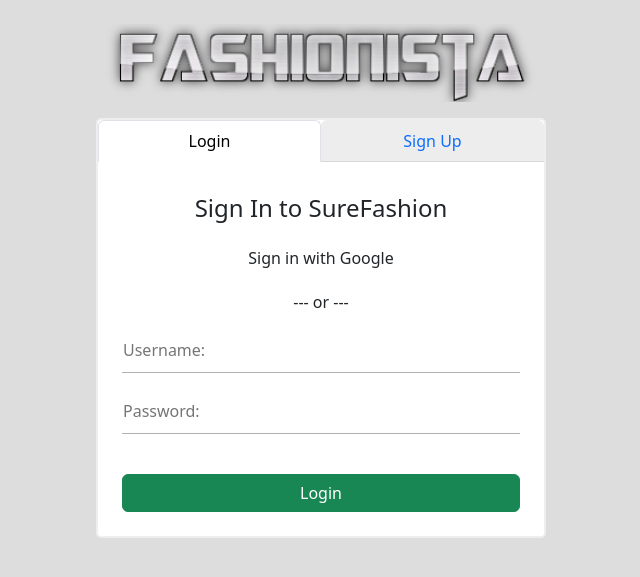
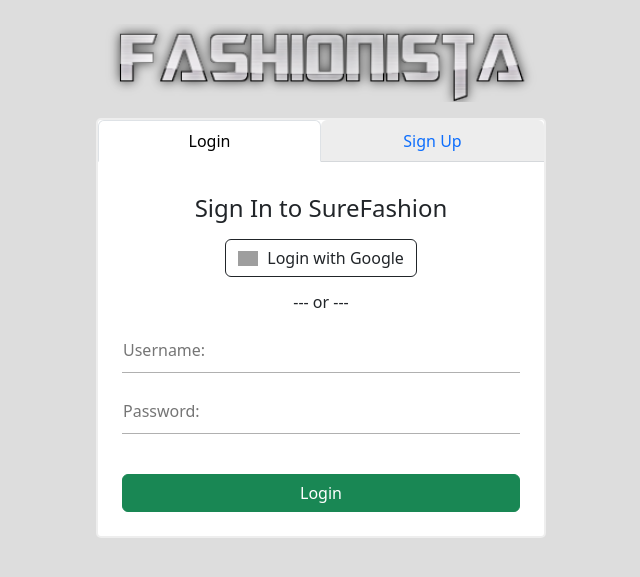
Before and after one commit to smalex-z/SureFashion, a Django app: page /auth/ in a window 1280 px wide. Shown: the top 577 px of the page, without its empty margins (319-959 px from the left). Run offline with Django 4.2, Linux system fonts and the light colour scheme; some libraries are stand-ins or nearby versions; grey boxes are pictures that could not be loaded.

Commit message:
sign in with google button

```diff
--- a/SureFashion/settings.py
+++ b/SureFashion/settings.py
@@ -144,3 +144,5 @@ AUTHENTICATION_BACKENDS = (
 
 SOCIAL_AUTH_GOOGLE_OAUTH2_KEY = '294634314827-rdeg2qk9sd5haishvd2m2qrrkmnf6uk3.apps.googleusercontent.com'
 SOCIAL_AUTH_GOOGLE_OAUTH2_SECRET = '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'
+
+LOGIN_REDIRECT_URL = '/wardrobe/'  # Replace '/dashboard/' with your desired URL
--- a/home/templates/home/authentication.html
+++ b/home/templates/home/authentication.html
@@ -47,8 +47,9 @@
                             Sign In to SureFashion
                         </h4>
                         <div class="login-google">
-                            <a href="{% url 'social:begin' 'google-oauth2' %}" class="btn btn-google">
-                                Sign in with Google
+                            <a class="btn btn-outline-dark" href="{% url 'social:begin' 'google-oauth2' %}" role="button" style="text-transform:none">
+                                <img width="20px" style="margin-bottom:3px; margin-right:5px" alt="Google sign-in" src="https://upload.wikimedia.org/wikipedia/commons/thumb/5/53/Google_%22G%22_Logo.svg/512px-Google_%22G%22_Logo.svg.png" />
+                                Login with Google
                             </a>
                         </div>
                         <h6 class="my-3">
```
Also changed, not shown: db.sqlite3.
